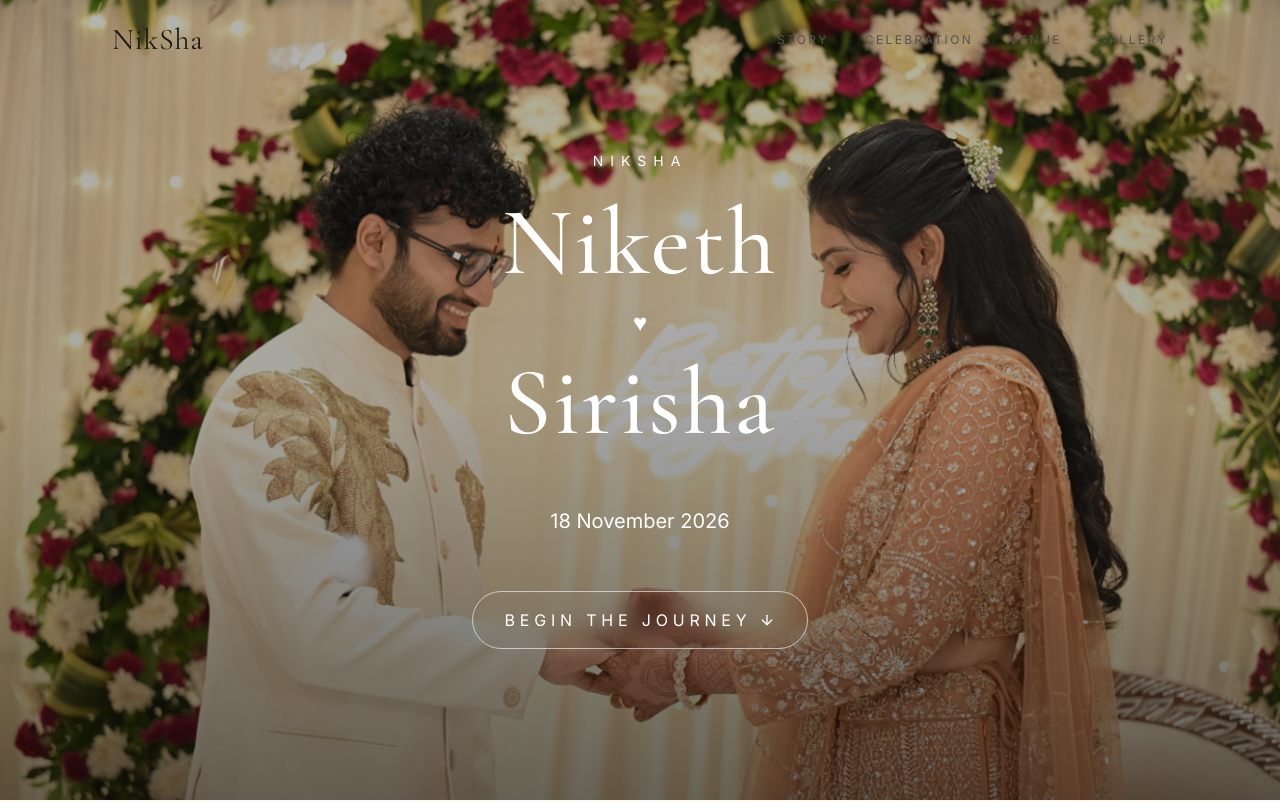
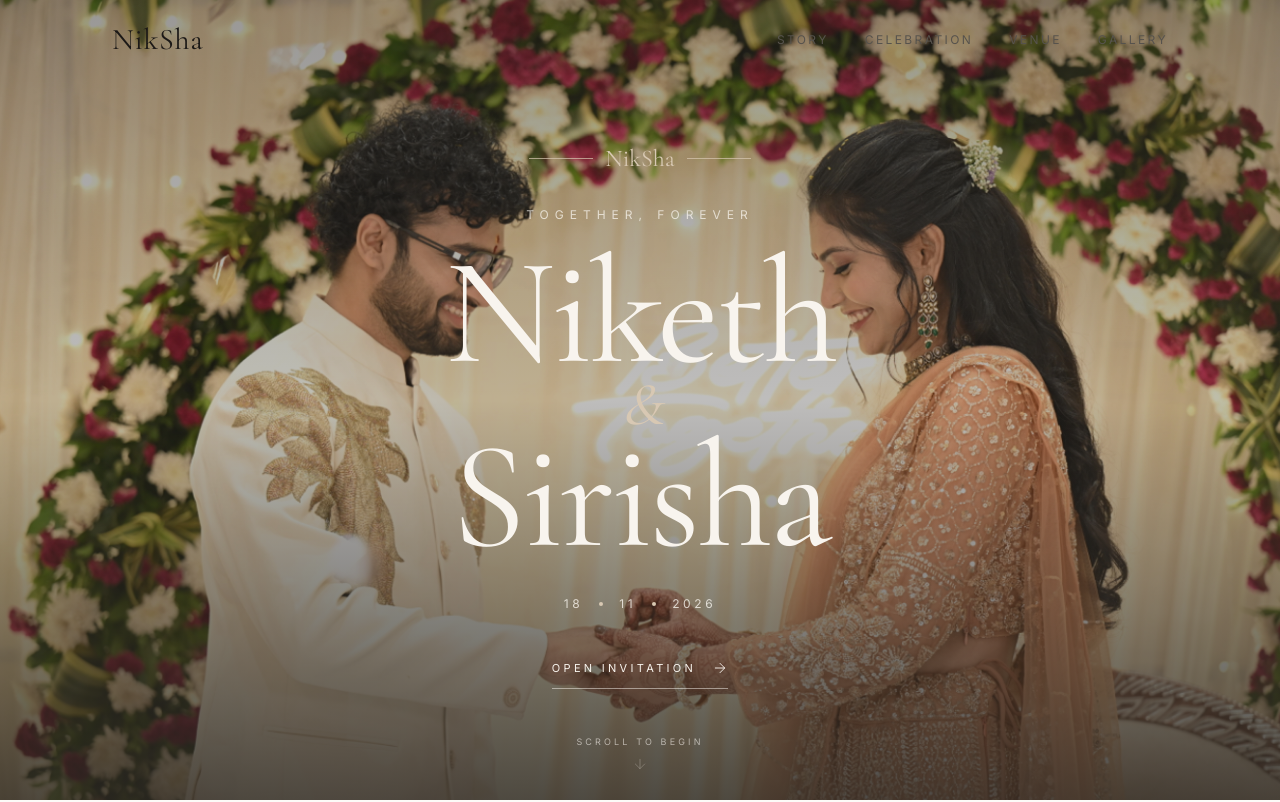
Before and after one commit to NikethVelala/NikSha, a Next.js app: page / in a window 1280 px wide. Shown: the top 802 px of the page. Built offline with nearby package versions, Linux system fonts and the light colour scheme.

Commit message:
refine hero with cinematic invitation opening

```diff
--- a/components/Hero/Hero.tsx
+++ b/components/Hero/Hero.tsx
@@ -1,103 +1,153 @@
 "use client";
 
 import Image from "next/image";
-import { motion } from "framer-motion";
-import { ArrowDown } from "lucide-react";
+import { motion, AnimatePresence } from "framer-motion";
+import { ArrowDown, ArrowRight, X } from "lucide-react";
+import { useEffect, useState } from "react";
 import { wedding } from "@/data/wedding";
 
 export default function Hero() {
+  const [opened, setOpened] = useState(false);
+  const groom = wedding.couple.groom;
   const bride = wedding.couple.bride;
-  const groom = wedding.couple.groom;
-  const weddingDate = wedding.ceremony.date;
+
+  useEffect(() => {
+    document.body.style.overflow = opened ? "hidden" : "";
+    return () => {
+      document.body.style.overflow = "";
+    };
+  }, [opened]);
 
   return (
-    <section className="relative h-screen w-full overflow-hidden bg-stone-900">
-      {/* Mobile backdrop fills the screen while the foreground image keeps its full framing. */}
-      <img
+    <section className="relative min-h-[100svh] w-full overflow-hidden bg-charcoal text-ivory">
+      <Image
         src="/images/hero.jpg"
-        alt=""
-        aria-hidden="true"
-        className="absolute inset-0 h-full w-full scale-110 object-cover blur-xl md:hidden"
+        alt={`${groom} and ${bride}`}
+        fill
+        priority
+        sizes="100vw"
+        className="object-cover object-center"
       />
+      <div className="absolute inset-0 bg-charcoal/30" />
+      <div className="absolute inset-0 bg-gradient-to-b from-charcoal/25 via-transparent to-charcoal/75" />
 
-      <img
-        src="/images/hero.jpg"
-        alt="Niketh and Sirisha"
-        className="absolute inset-0 h-full w-full object-contain md:object-cover"
-      />
+      <div className="relative z-10 flex min-h-[100svh] flex-col items-center justify-center px-6 pb-16 pt-24 text-center sm:px-8">
+        <motion.div
+          initial={{ opacity: 0, scale: 0.94 }}
+          animate={{ opacity: 1, scale: 1 }}
+          transition={{ duration: 1.1, ease: "easeOut" }}
+          className="mb-8 flex items-center gap-3 text-champagne"
+        >
+          <span className="h-px w-10 bg-champagne/70 sm:w-16" />
+          <span className="font-heading text-2xl">{wedding.couple.monogram}</span>
+          <span className="h-px w-10 bg-champagne/70 sm:w-16" />
+        </motion.div>
 
-      <div className="absolute inset-0 bg-gradient-to-b from-black/30 via-black/35 to-black/60" />
-
-      <div className="relative z-10 flex h-full flex-col items-center justify-center px-6 text-center text-white">
         <motion.p
-          initial={{ opacity: 0, y: 20 }}
+          initial={{ opacity: 0, y: 18 }}
           animate={{ opacity: 1, y: 0 }}
-          transition={{ duration: 0.8 }}
-          className="mb-6 uppercase tracking-[0.5em] text-sm"
+          transition={{ delay: 0.2, duration: 0.8 }}
+          className="text-[10px] uppercase tracking-[0.5em] text-ivory/75 sm:text-xs"
         >
-          {wedding.couple.monogram}
+          Together, forever
         </motion.p>
 
         <motion.h1
-          initial={{ opacity: 0, y: 25 }}
+          initial={{ opacity: 0, y: 28 }}
           animate={{ opacity: 1, y: 0 }}
-          transition={{ delay: 0.2 }}
-          className="font-heading text-6xl md:text-8xl font-medium tracking-wide"
+          transition={{ delay: 0.35, duration: 0.9 }}
+          className="mt-7 font-heading text-7xl leading-[0.82] tracking-tight sm:text-8xl lg:text-[9.5rem]"
         >
           {groom}
+          <span className="block text-4xl font-normal italic text-champagne sm:text-5xl lg:text-6xl">&amp;</span>
+          {bride}
         </motion.h1>
 
         <motion.div
-          initial={{ opacity: 0 }}
-          animate={{ opacity: 1 }}
-          transition={{ delay: 0.4 }}
-          className="my-4 text-2xl"
+          initial={{ opacity: 0, y: 18 }}
+          animate={{ opacity: 1, y: 0 }}
+          transition={{ delay: 0.65, duration: 0.8 }}
+          className="mt-9 flex items-center gap-4 text-xs uppercase tracking-[0.3em] text-ivory/80"
         >
-          ♥
+          <span>18</span>
+          <span className="h-1 w-1 rounded-full bg-champagne" />
+          <span>11</span>
+          <span className="h-1 w-1 rounded-full bg-champagne" />
+          <span>2026</span>
         </motion.div>
 
-        <motion.h1
-          initial={{ opacity: 0, y: 25 }}
+        <motion.button
+          type="button"
+          onClick={() => setOpened(true)}
+          initial={{ opacity: 0, y: 20 }}
           animate={{ opacity: 1, y: 0 }}
-          transition={{ delay: 0.5 }}
-          className="font-heading text-6xl md:text-8xl font-medium tracking-wide"
+          transition={{ delay: 0.9, duration: 0.8 }}
+          className="group mt-12 inline-flex items-center gap-4 border-b border-ivory/50 pb-3 text-[11px] uppercase tracking-[0.3em] text-ivory transition-colors hover:border-champagne hover:text-champagne"
         >
-          {bride}
-        </motion.h1>
-
-        <motion.p
-          initial={{ opacity: 0 }}
-          animate={{ opacity: 1 }}
-          transition={{ delay: 0.7 }}
-          className="mt-10 text-sm uppercase tracking-[0.35em]"
-        />
-
-        <motion.p
-          initial={{ opacity: 0 }}
-          animate={{ opacity: 1 }}
-          transition={{ delay: 0.9 }}
-          className="mt-4 text-xl"
-        >
-          {weddingDate}
-        </motion.p>
+          Open Invitation
+          <ArrowRight className="h-4 w-4 transition-transform duration-300 group-hover:translate-x-1" strokeWidth={1.4} />
+        </motion.button>
 
         <motion.a
           href="#welcome"
-          onClick={(e) => {
-            e.preventDefault();
-            document
-              .getElementById("welcome")
-              ?.scrollIntoView({ behavior: "smooth" });
-          }}
-          initial={{ opacity: 0, y: 20 }}
-          animate={{ opacity: 1, y: 0 }}
-          transition={{ delay: 1.2 }}
-          className="mt-14 inline-flex items-center gap-2 rounded-full border border-white/60 px-8 py-4 uppercase tracking-[0.3em] backdrop-blur-md transition hover:bg-white hover:text-black"
+          initial={{ opacity: 0 }}
+          animate={{ opacity: 1 }}
+          transition={{ delay: 1.25, duration: 0.8 }}
+          className="absolute bottom-7 inline-flex flex-col items-center gap-2 text-[9px] uppercase tracking-[0.35em] text-ivory/60"
         >
-          Begin the Journey
-          <ArrowDown className="h-4 w-4" />
+          Scroll to begin
+          <ArrowDown className="h-4 w-4 animate-pulse" strokeWidth={1.2} />
         </motion.a>
       </div>
+
+      <AnimatePresence>
+        {opened && (
+          <motion.div
+            initial={{ opacity: 0 }}
+            animate={{ opacity: 1 }}
+            exit={{ opacity: 0 }}
+            transition={{ duration: 0.45 }}
+            className="fixed inset-0 z-[100] flex items-center justify-center bg-charcoal/95 px-6 py-10 backdrop-blur-sm"
+          >
+            <motion.div
+              initial={{ opacity: 0, y: 45, scale: 0.96 }}
+              animate={{ opacity: 1, y: 0, scale: 1 }}
+              transition={{ duration: 0.75, ease: "easeOut" }}
+              className="relative w-full max-w-lg border border-champagne/40 bg-paper px-7 py-12 text-center text-charcoal shadow-2xl sm:px-12 sm:py-16"
+            >
+              <button
+                type="button"
+                onClick={() => setOpened(false)}
+                className="absolute right-5 top-5 rounded-full p-2 text-muted transition-colors hover:text-charcoal"
+                aria-label="Close invitation"
+              >
+                <X className="h-5 w-5" strokeWidth={1.3} />
+              </button>
+
+              <p className="text-[10px] uppercase tracking-[0.45em] text-rose">With our families</p>
+              <div className="mx-auto mt-6 h-px w-14 bg-champagne" />
+              <p className="mt-8 font-heading text-3xl leading-relaxed sm:text-4xl">
+                We invite you to celebrate the beginning of our forever.
+              </p>
+              <p className="mt-8 font-heading text-4xl sm:text-5xl">
+                {groom} <span className="text-rose">&amp;</span> {bride}
+              </p>
+              <p className="mt-5 text-xs uppercase tracking-[0.28em] text-muted">18 November 2026 · Visakhapatnam</p>
+              <button
+                type="button"
+                onClick={() => {
+                  setOpened(false);
+                  document.getElementById("welcome")?.scrollIntoView({ behavior: "smooth" });
+                }}
+                className="mt-10 inline-flex items-center gap-3 border-b border-charcoal/30 pb-2 text-[10px] uppercase tracking-[0.25em] text-charcoal transition-colors hover:border-rose hover:text-rose"
+              >
+                Enter the invitation
+                <ArrowRight className="h-4 w-4" strokeWidth={1.4} />
+              </button>
+            </motion.div>
+          </motion.div>
+        )}
+      </AnimatePresence>
     </section>
   );
 }
```
